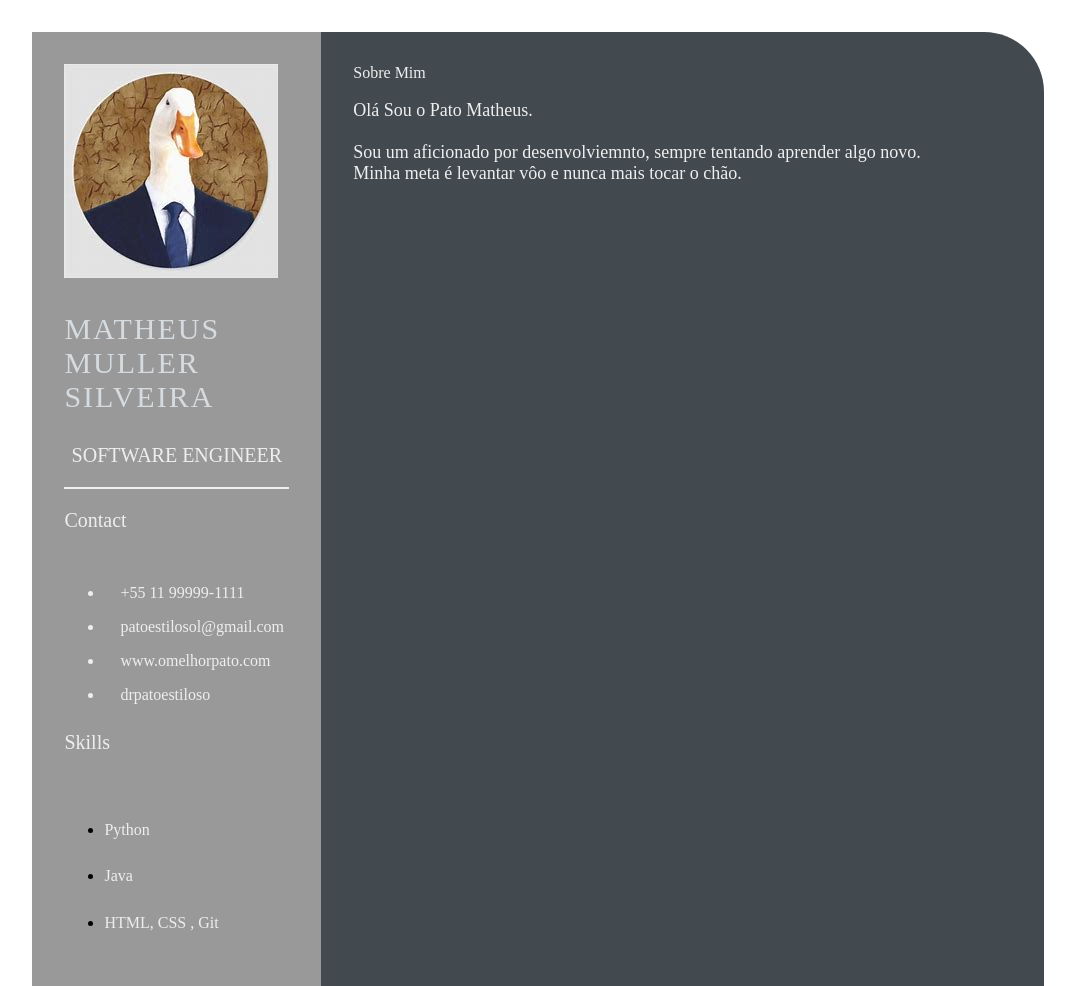
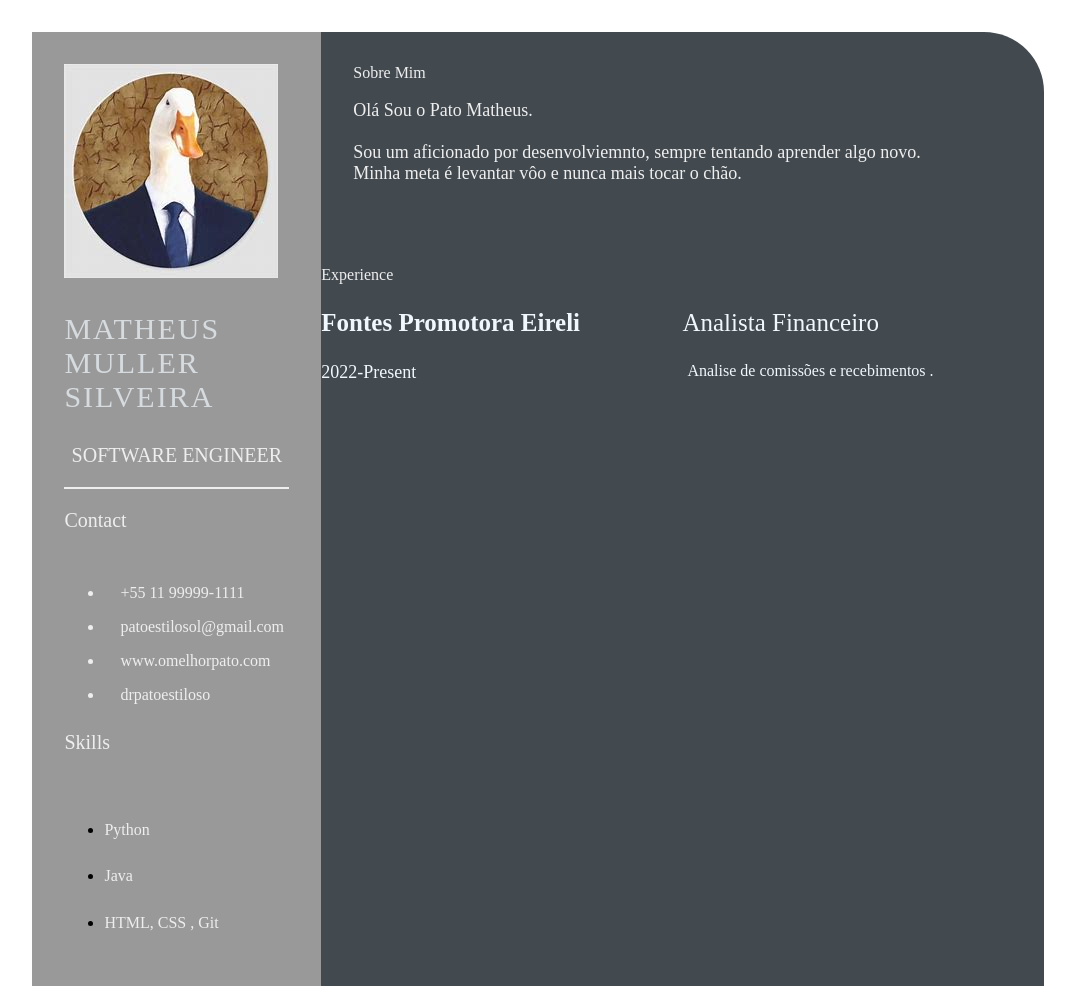
Before and after one commit to mathmuller95/DevWeek, a plain HTML site: page index.html in a window 1280 px wide. Shown: the whole page, without its empty margins (102-1177 px from the left). Drawn offline with Linux system fonts and the light colour scheme.

Commit message:
Adding experience section (#3)

```diff
--- a/index.html
+++ b/index.html
@@ -47,6 +47,23 @@
                     </p>
                 </section>
             </div>
+            <section class="experience gap">
+                <div class="right-title">Experience</div>
+                <div class="experience-contents">
+                    <div class="exp-left">
+                        <p class="exp-company-name">Fontes Promotora Eireli</p>
+                        <p class="exp-time-period">2022-Present</p>
+                    </div>
+                    <div class="exp-right">
+                        <p class="exp-position">Analista Financeiro</p>
+                        <p class="exp-desc">
+                            Analise de comissões e recebimentos .
+                        </p>
+                    </div>
+                </div>
+
+
+            </section>
         </section>
     </main>
 </body>
--- a/style.css
+++ b/style.css
@@ -1,4 +1,4 @@
- {
+{
     margin: 0;
     padding: 0;
     box-sizing: border-box;
@@ -101,3 +101,38 @@
     font-size: 18px;
     color: #eeeeee;
 }
+
+.experience-contents,
+.education-contents,
+.awards-contents {
+    display: grid;
+    grid-template-columns: repeat(2, 1fr);
+    padding-bottom: 2rem;
+    color: #F1F8FD;
+}
+
+.exp-company-name,
+.education-school-name,
+.awards-company-name {
+    font-size: 25px;
+    font-weight: bold;
+}
+
+.exp-time-period,
+.educationp-time-period,
+.awards-time-period {
+    font-size: 18px;
+}
+
+.exp-position,
+.education-subject,
+.awards-name {
+    font-size: 25px;
+}
+
+.exp-desc,
+.education-desc,
+.awards-desc {
+    font-size: 16px;
+    padding-left: 5px;
+}
```
